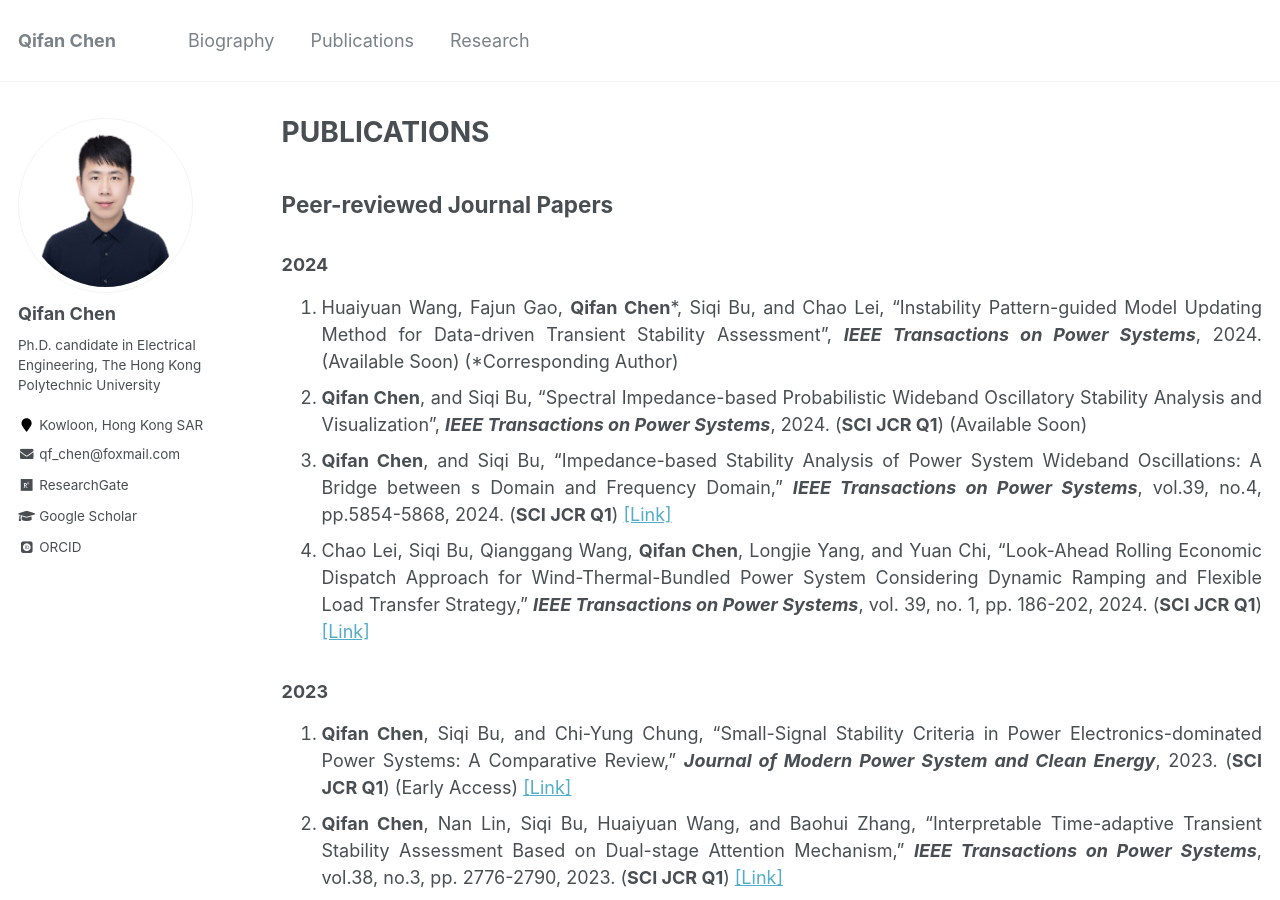
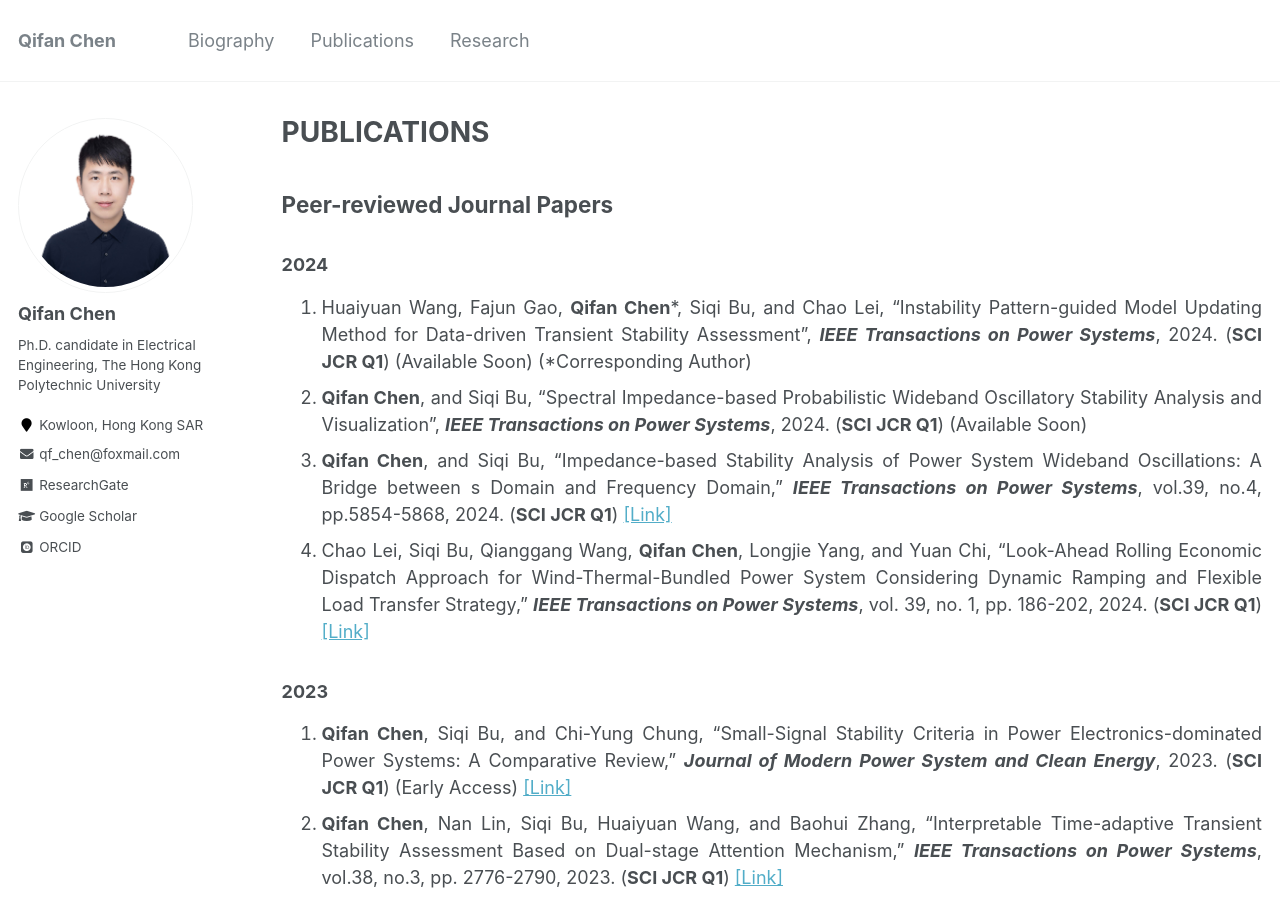
Before and after one commit to ChQf/ChQf.github.io, a Jekyll site: the page built from _pages/publications.md, in a window 1280 px wide and 900 px high. Built offline with Jekyll 4.4.1, drawn with Linux system fonts in a browser that asks for light colours; some web fonts are replaced.

Commit message:
Update publications.md

```diff
--- a/_pages/publications.md
+++ b/_pages/publications.md
@@ -8,10 +8,10 @@ author_profile: true
 ## Peer-reviewed Journal Papers
 
 ### 2024
-1. Huaiyuan Wang, Fajun Gao, **Qifan Chen**\*, Siqi Bu, and Chao Lei, “Instability Pattern-guided Model Updating Method for Data-driven Transient Stability Assessment”, ***IEEE Transactions on Power Systems***, 2024. (Available Soon) (*Corresponding Author) <br>
+1. Huaiyuan Wang, Fajun Gao, **Qifan Chen**\*, Siqi Bu, and Chao Lei, “Instability Pattern-guided Model Updating Method for Data-driven Transient Stability Assessment”, ***IEEE Transactions on Power Systems***, 2024. (**SCI JCR Q1**) (Available Soon) (*Corresponding Author) <br>
 2. **Qifan Chen**, and Siqi Bu, "Spectral Impedance-based Probabilistic Wideband Oscillatory Stability Analysis and Visualization", ***IEEE Transactions on Power Systems***, 2024. (**SCI JCR Q1**) (Available Soon)<br>
-2. **Qifan Chen**, and Siqi Bu, "Impedance-based Stability Analysis of Power System Wideband Oscillations: A Bridge between s Domain and Frequency Domain," ***IEEE Transactions on Power Systems***, vol.39, no.4, pp.5854-5868, 2024. (**SCI JCR Q1**) [[Link]](https://ieeexplore.ieee.org/document/10360322){:target="_blank"}<br>
-3. Chao Lei, Siqi Bu, Qianggang Wang, **Qifan Chen**, Longjie Yang, and Yuan Chi, “Look-Ahead Rolling Economic Dispatch Approach for Wind-Thermal-Bundled Power System Considering Dynamic Ramping and Flexible Load Transfer Strategy,” ***IEEE Transactions on Power Systems***, vol. 39, no. 1, pp. 186-202, 2024. (**SCI JCR Q1**) [[Link]](https://ieeexplore.ieee.org/document/10026349){:target="_blank"}<br>
+3. **Qifan Chen**, and Siqi Bu, "Impedance-based Stability Analysis of Power System Wideband Oscillations: A Bridge between s Domain and Frequency Domain," ***IEEE Transactions on Power Systems***, vol.39, no.4, pp.5854-5868, 2024. (**SCI JCR Q1**) [[Link]](https://ieeexplore.ieee.org/document/10360322){:target="_blank"}<br>
+4. Chao Lei, Siqi Bu, Qianggang Wang, **Qifan Chen**, Longjie Yang, and Yuan Chi, “Look-Ahead Rolling Economic Dispatch Approach for Wind-Thermal-Bundled Power System Considering Dynamic Ramping and Flexible Load Transfer Strategy,” ***IEEE Transactions on Power Systems***, vol. 39, no. 1, pp. 186-202, 2024. (**SCI JCR Q1**) [[Link]](https://ieeexplore.ieee.org/document/10026349){:target="_blank"}<br>
 {: .text-justify}
 
 ### 2023
```
